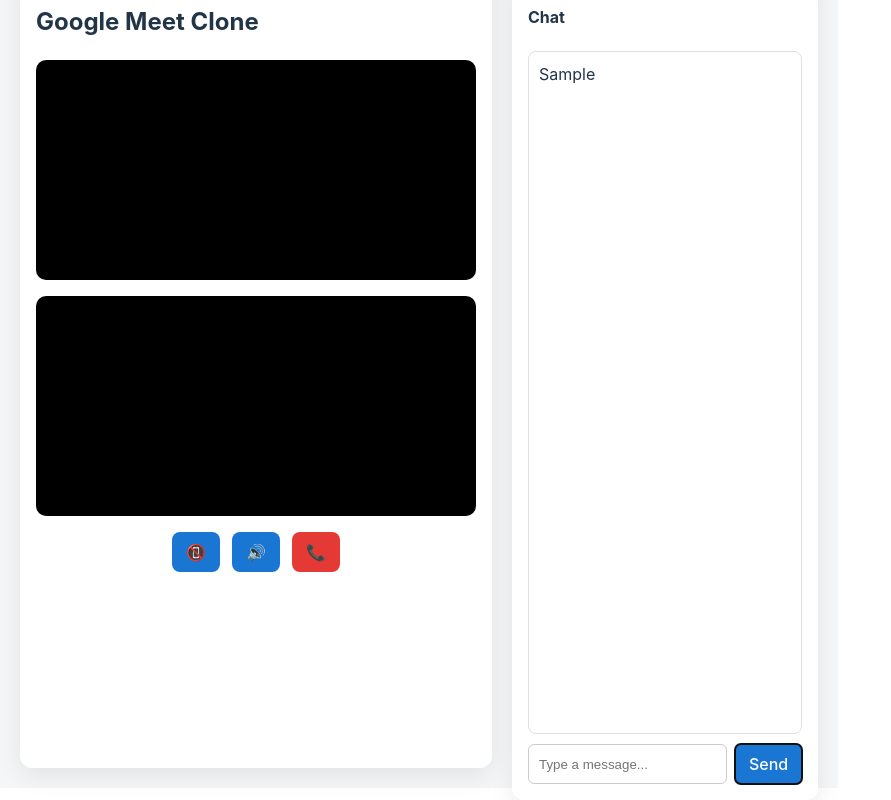
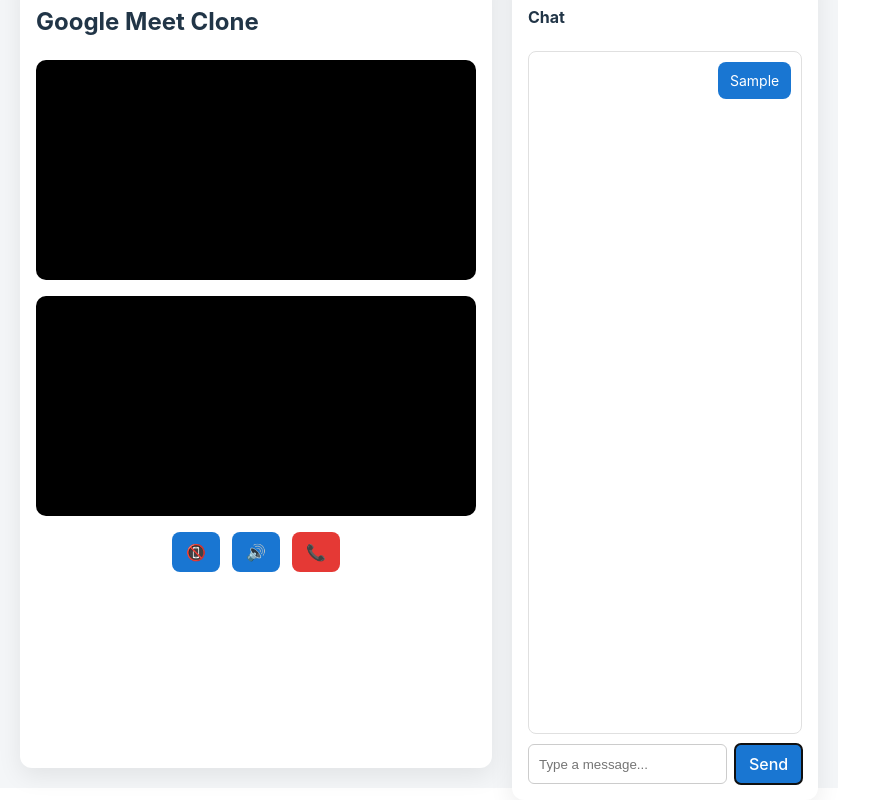
Before and after one commit to duttabikram/videofrontend, a React (Vite) app in the folder frontend/: page / in a window 1280 px wide. Both pictures are taken after typing "Sample" into the empty fields and a click on the button "Send". Shown: the part 52-852 px from the top of the page, without its empty margins (0-891 px from the left). Built offline with nearby package versions, Linux system fonts and the light colour scheme; no server answers.

Commit message:
Update App.jsx

```diff
--- a/frontend/src/App.jsx
+++ b/frontend/src/App.jsx
@@ -189,7 +189,7 @@ function leaveCall() {
         <div
           key={i}
           className={
-            msg.sender === socket.id ? "Me" : "Other"
+            msg.sender === socket.id ? "chat-message me" : "chat-message other"
           }
         >
           <span>{msg.message}</span>
```
